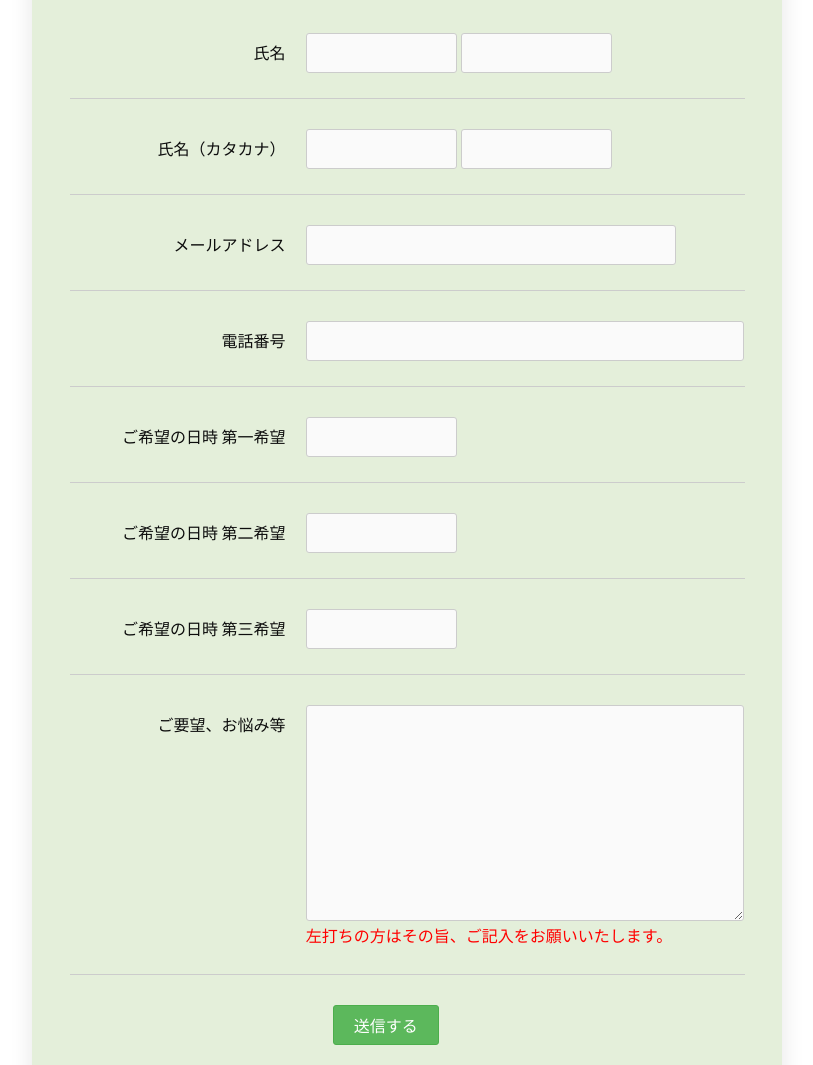
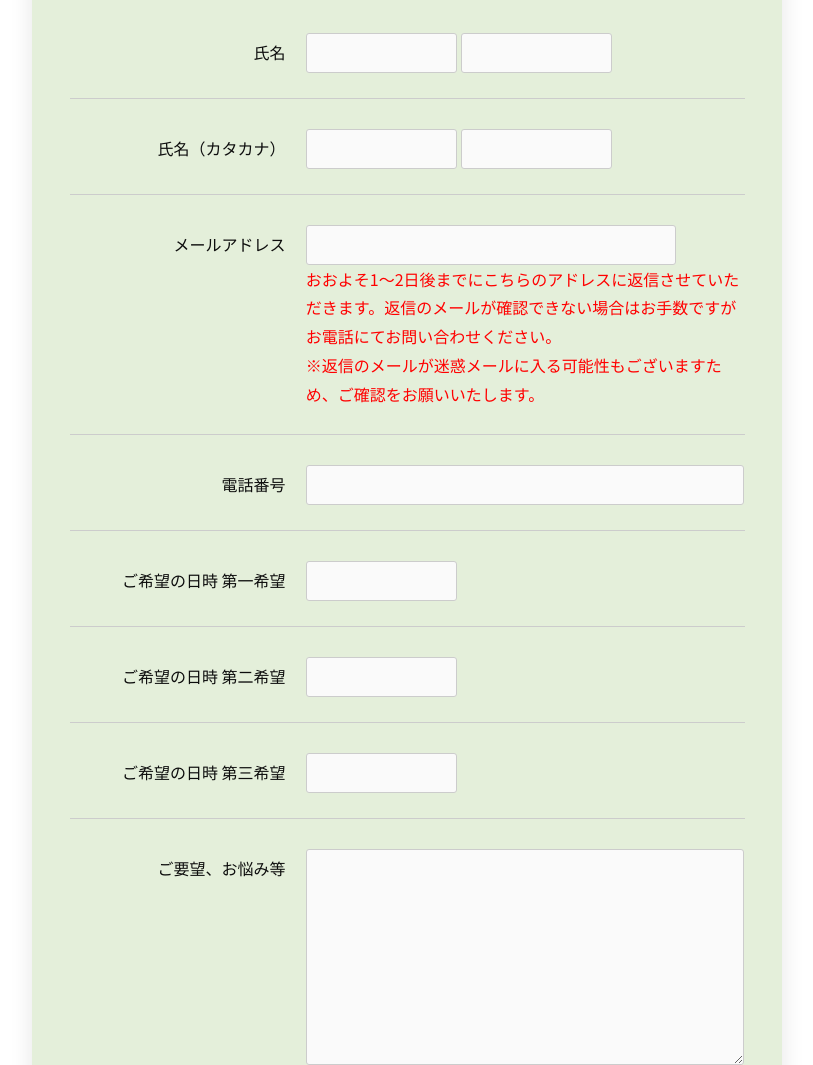
Before and after one commit to not-noguchi/not_lp, a plain HTML site: page index.html in a window 1280 px wide. Shown: the part 10773-11838 px from the top of the page, without its empty margins (233-1046 px from the left). Drawn offline with nearby package versions, Linux system fonts and the light colour scheme.

Commit message:
メール注意文言追加

```diff
--- a/index.html
+++ b/index.html
@@ -509,7 +509,10 @@ height="0" width="0" style="display:none;visibility:hidden"></iframe></noscript>
 				</dl>
 				<dl>
 					<dt><i></i>メールアドレス</dt>
-					<dd class="required"><input type="email" name="mail_address" value="" /></dd>
+					<dd class="required">
+						<input type="email" name="mail_address" value="" />
+						<p style="color:red;">おおよそ1～2日後までにこちらのアドレスに返信させていただきます。返信のメールが確認できない場合はお手数ですがお電話にてお問い合わせください。</br>※返信のメールが迷惑メールに入る可能性もございますため、ご確認をお願いいたします。</p>
+					</dd>
 				</dl>
 				<dl>
 					<dt><i></i>電話番号</dt>
```
